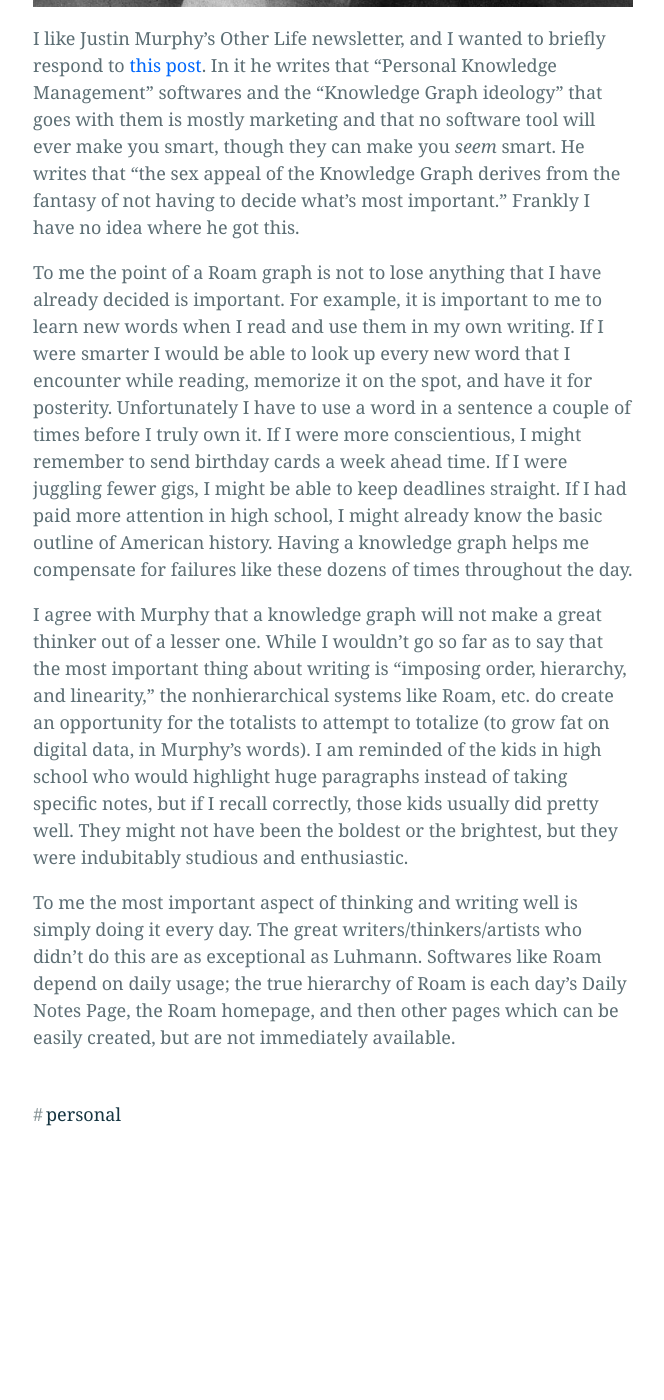
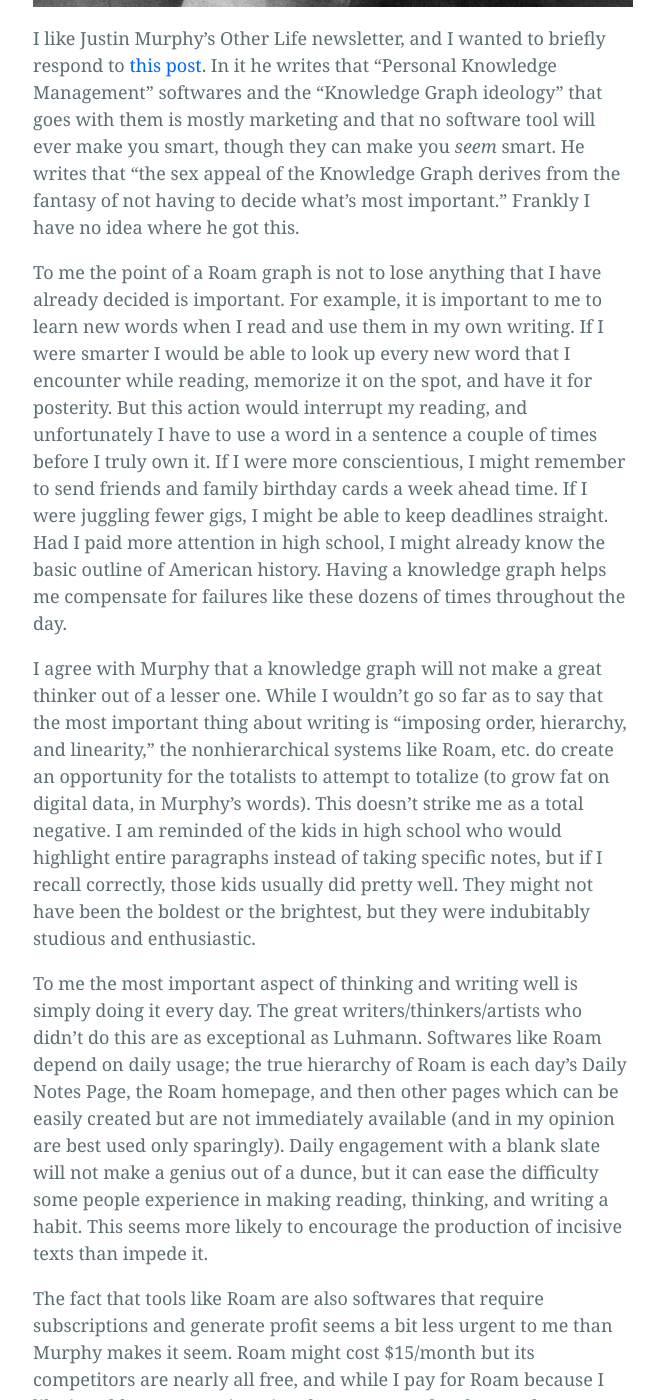
Before and after one commit to bliss-st/ss-website, a Jekyll site: the page built from _posts/2022-4-27-in-defense.md, in a window 1280 px wide and 1400 px high, scrolled down 807 px. Shown: the whole window, without its empty margins (307-971 px from the left). Built offline with Jekyll 4.4.1, drawn with Linux system fonts in a browser that asks for light colours; before the commit the page ends 2135 px from its top, so only the background shows below that; some of the changed text lies outside the part shown.

Commit message:
Update 2022-4-27-in-defense.md

```diff
--- a/_posts/2022-4-27-in-defense.md
+++ b/_posts/2022-4-27-in-defense.md
@@ -9,8 +9,10 @@
 
 I like Justin Murphy's Other Life newsletter, and I wanted to briefly respond to [this post]("https://www.otherlife.co/pkm/"). In it he writes that "Personal Knowledge Management" softwares and the "Knowledge Graph ideology" that goes with them is mostly marketing and that no software tool will ever make you smart, though they can make you <em>seem</em> smart. He writes that "the sex appeal of the Knowledge Graph derives from the fantasy of not having to decide what's most important." Frankly I have no idea where he got this.
 
-To me the point of a Roam graph is not to lose anything that I have already decided is important. For example, it is important to me to learn new words when I read and use them in my own writing. If I were smarter I would be able to look up every new word that I encounter while reading, memorize it on the spot, and have it for posterity. Unfortunately I have to use a word in a sentence a couple of times before I truly own it. If I were more conscientious, I might remember to send birthday cards a week ahead time. If I were juggling fewer gigs, I might be able to keep deadlines straight. If I had paid more attention in high school, I might already know the basic outline of American history. Having a knowledge graph helps me compensate for failures like these dozens of times throughout the day.
+To me the point of a Roam graph is not to lose anything that I have already decided is important. For example, it is important to me to learn new words when I read and use them in my own writing. If I were smarter I would be able to look up every new word that I encounter while reading, memorize it on the spot, and have it for posterity. But this action would interrupt my reading, and unfortunately I have to use a word in a sentence a couple of times before I truly own it. If I were more conscientious, I might remember to send friends and family birthday cards a week ahead time. If I were juggling fewer gigs, I might be able to keep deadlines straight. Had I paid more attention in high school, I might already know the basic outline of American history. Having a knowledge graph helps me compensate for failures like these dozens of times throughout the day.
 
-I agree with Murphy that a knowledge graph will not make a great thinker out of a lesser one. While I wouldn't go so far as to say that the most important thing about writing is "imposing order, hierarchy, and linearity," the nonhierarchical systems like Roam, etc. do create an opportunity for the totalists to attempt to totalize (to grow fat on digital data, in Murphy's words). I am reminded of the kids in high school who would highlight huge paragraphs instead of taking specific notes, but if I recall correctly, those kids usually did pretty well. They might not have been the boldest or the brightest, but they were indubitably studious and enthusiastic.
+I agree with Murphy that a knowledge graph will not make a great thinker out of a lesser one. While I wouldn't go so far as to say that the most important thing about writing is "imposing order, hierarchy, and linearity," the nonhierarchical systems like Roam, etc. do create an opportunity for the totalists to attempt to totalize (to grow fat on digital data, in Murphy's words). This doesn't strike me as a total negative. I am reminded of the kids in high school who would highlight entire paragraphs instead of taking specific notes, but if I recall correctly, those kids usually did pretty well. They might not have been the boldest or the brightest, but they were indubitably studious and enthusiastic.
 
-To me the most important aspect of thinking and writing well is simply doing it every day. The great writers/thinkers/artists who didn't do this are as exceptional as Luhmann. Softwares like Roam depend on daily usage; the true hierarchy of Roam is each day's Daily Notes Page, the Roam homepage, and then other pages which can be easily created, but are not immediately available.
+To me the most important aspect of thinking and writing well is simply doing it every day. The great writers/thinkers/artists who didn't do this are as exceptional as Luhmann. Softwares like Roam depend on daily usage; the true hierarchy of Roam is each day's Daily Notes Page, the Roam homepage, and then other pages which can be easily created but are not immediately available (and in my opinion are best used only sparingly). Daily engagement with a blank slate will not make a genius out of a dunce, but it can ease the difficulty some people experience in making reading, thinking, and writing a habit. This seems more likely to encourage the production of incisive texts than impede it.
+
+The fact that tools like Roam are also softwares that require subscriptions and generate profit seems a bit less urgent to me than Murphy makes it seem. Roam might cost $15/month but its competitors are nearly all free, and while I pay for Roam because I like its add-ons, I can't imagine that most people who use these systems actually cough up the money for courses. The larger scam of self-help courses is beyond the scope of my concern, and it's not lost on me that Murphy [sells a product]("https://indiethinkers.org/") that on its face seems somewhat similar.
```
